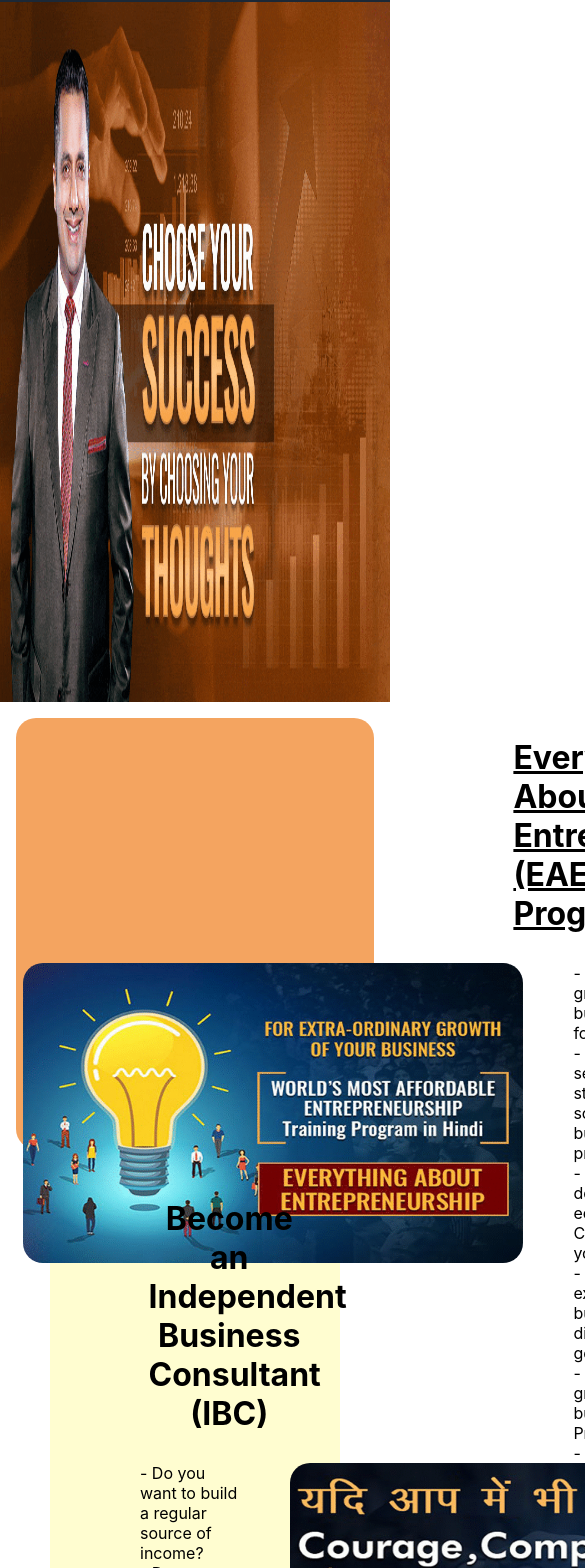
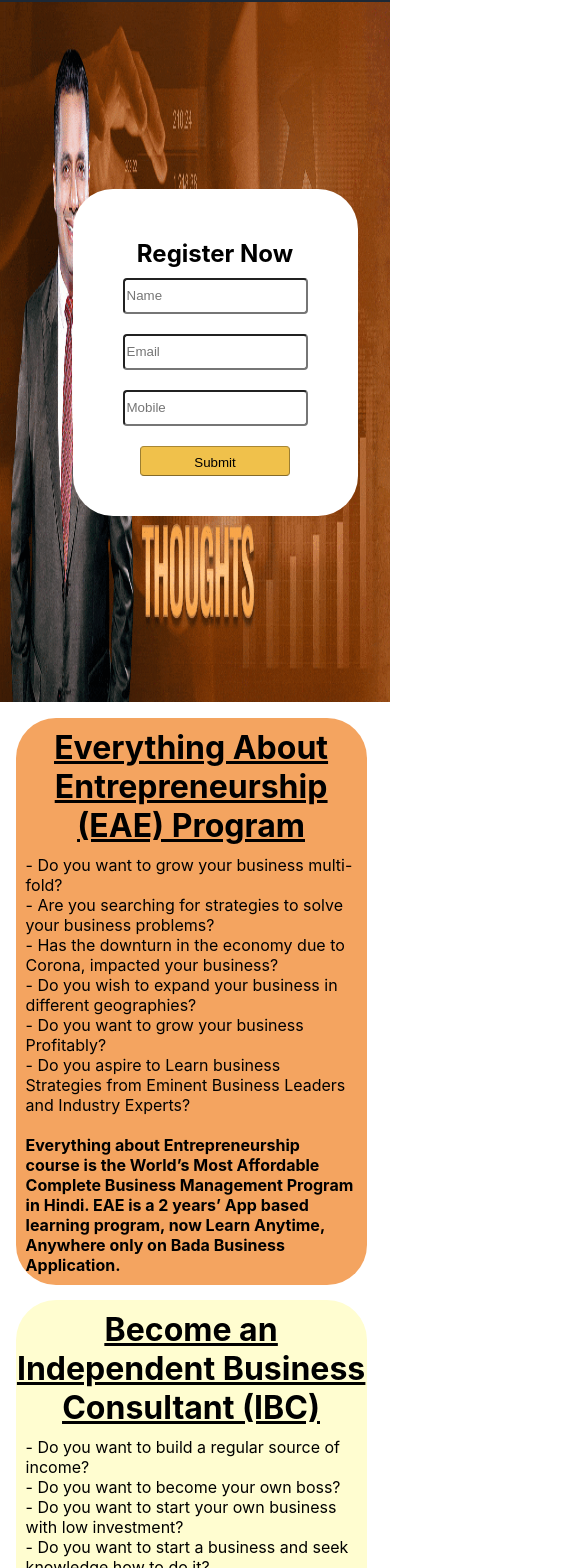
Before and after one commit to varunjeett/Bada_Business, a React (Create React App) app: page / in a window 390 px wide. Shown: the part 88-1656 px from the top of the page, 585 px wide, since content can reach past the window. Built offline with nearby package versions, Linux system fonts and the light colour scheme.

Commit message:
Responsive(Only Header Footer Left)

```diff
--- a/src/Landing.css
+++ b/src/Landing.css
@@ -1,36 +1,73 @@
 .landing__gifleft{
     background-color: #F4A460;
-    border-radius: 20px;
-    padding-top: 20px;
+    border-radius: 40px;
+    display: flex;
+    flex-direction: column;
+    /* align-items: center; */
+    /* text-align: center; */
+    width: 90%;
+    /* padding-top: 20px;
     padding-left: 2% ;
     padding-right:  2% ;
-    padding-bottom: 3%;
+    padding-bottom: 3%; */
     margin: 4%;
-    height: 400px;
-    /* display: grid;
-    place-items: center; */
+}
+
+.landing__head{
+    padding-top: 10px;
+    flex: 0.3;
+    text-decoration: underline;
+    text-align: center;
+}
+
+
+.landing__all{
+    flex: 0.7;
+    display: flex;
+    padding: 10px 10px;
+}
+
+.landing__gif{
+    flex: 0.4       ;
 
 }
 
-.landing__head{
-    margin-left: -10px;
-    align-items: center;
-    margin-bottom: 30px;
-    text-decoration: underline;
-}
-
-.landing__all{
-    display: flex ;
-}
 .landing__gif > img{
-
     width: 500px;
     height: 300px;
     border-radius: 20px;
-
+    margin: 10px 10px;
 }
 
 .landing__text{
+    display: grid;
+    place-content: center;
+}
 
-    margin-left: 50px;
+@media screen and (max-width:960px){
+
+    .landing__gifleft{
+        background-color: #F4A460;
+        border-radius: 40px;
+        align-items: center;
+        width: 90%;
+        margin: 4%;
+    }
+
+    .landing__head{
+        padding-top: 10px;
+        text-decoration: underline;
+        text-align: center;
+    }
+
+    .landing__gif{
+        display: none;
+
+    }
+
+    .landing__text{
+        text-align: left ;
+    }
+
+
 }
--- a/src/Landing3.js
+++ b/src/Landing3.js
@@ -6,7 +6,10 @@
 function Landing3() {
     return (
         <div className="landing__gifleft">
-            <h1>Problem Solving Courses (PSC)</h1>
+            <div className="landing__head">
+                <h1>Problem Solving Courses (PSC)</h1>
+            </div>
+
             <div className="landing__all">
                 <div className="landing__gif">
                     <img src={img1} />
--- a/src/Landing5.js
+++ b/src/Landing5.js
@@ -6,7 +6,10 @@
 function Landing5() {
     return (
         <div className="landing__gifleft">
-            <h1>Customized Learning Solutions - White Labeled LMS</h1>
+            <div className="landing__head">
+                <h1>Customized Learning Solutions - White Labeled LMS</h1>
+            </div>
+
             <div className="landing__all">
                 <div className="landing__gif">
                     <img src={img1} />
--- a/src/Landingleft.css
+++ b/src/Landingleft.css
@@ -1,29 +1,66 @@
+.landingleft__gifleft{
+    background-color: #FFFDD0;
+    border-radius: 40px;
+    display: flex;
+    flex-direction: column;
+    width: 90%;
+    margin: 4%;
+}
 
-.landingleft__gifleft{
-    padding-left: 90px ;
-    padding-right: 30px;
-    margin: 50px;
-    background-color: #FFFDD0;
-    border-radius: 20px;
-    height: 400px;
+.landingleft__head{
+    padding-top: 10px;
+    flex: 0.3;
+    text-decoration: underline;
 }
-.landingleft__gifleft > h1{
-    text-align: center;
-    margin-bottom: 30px;
-    flex: 0.5;
-    margin-left: 5% ;
+
+
+.landingleft__all{
+    flex: 0.7;
+    display: flex;
+    padding: 10px 10px;
+}
+
+.landingleft__gif{
+    flex: 0.4       ;
 
 }
-.landingleft__all{
-    display: flex ;
-}
+
 .landingleft__gif > img{
-
     width: 500px;
     height: 300px;
     border-radius: 20px;
+    margin: 10px 10px;
+}
+
+.landingleft__text{
+    display: grid;
+    place-content: center;
+}
+
+@media screen and (max-width:960px){
+
+    .landingleft__gifleft{
+        background-color: #FFFDD0;
+        border-radius: 40px;
+        align-items: center;
+        width: 90%;
+        margin: 4%;
+    }
+
+    .landingleft__head{
+        padding-top: 10px;
+        text-decoration: underline;
+        text-align: center;
+    }
+
+    .landingleft__gif{
+        display: none;
+
+    }
+
+    .landingleft__text{
+        text-align: left ;
+    }
+
 
 }
-.landingleft__text{
-    margin-right: 50px;
-}
--- a/src/Landingleft.js
+++ b/src/Landingleft.js
@@ -4,7 +4,9 @@
 function Landingleft() {
     return (
         <div className="landingleft__gifleft">
+            <div className="landingleft__head">
             <h1>Become an Independent Business Consultant (IBC)</h1>
+            </div>
             <div className="landingleft__all">
                 <div className="landingleft__text">
                     <p>
--- a/src/Landingleft4.js
+++ b/src/Landingleft4.js
@@ -4,7 +4,10 @@
 function Landingleft4() {
     return (
         <div className="landingleft__gifleft">
-            <h1>Life Time Membership (LTM)</h1>
+            <div className="landingleft__head">
+                <h1>Life Time Membership (LTM)</h1>
+            </div>
+
             <div className="landingleft__all">
                 <div className="landingleft__text">
                     <p>
--- a/src/Landingleft6.js
+++ b/src/Landingleft6.js
@@ -4,7 +4,10 @@
 function Landingleft6() {
     return (
         <div className="landingleft__gifleft">
-            <h1>Business Case Studies on Social Media</h1>
+            <div className="landingleft__head">
+                <h1>Business Case Studies on Social Media</h1>
+            </div>
+
             <div className="landingleft__all">
                 <div className="landingleft__text">
                     <p>
--- a/src/MiddlePage.css
+++ b/src/MiddlePage.css
@@ -5,12 +5,55 @@
     background-size: 100% 100%;
     background-repeat: no-repeat;
     background-attachment: fixed;
-}
-h1{
-    margin-left: 500px;
+    display: grid;
+    place-content: center;
+
 }
 
 .middlePage__form{
+    margin-left: 300px4;
+    text-align: left;
+}
+
+
+.review__table{
+
+    background-color: white;
+    border-radius: 40px;
+    padding: 30px 20px;
+    width: 100%;
+    align-items: center;
+    display: flex;
+    flex-direction: column;
+}
+
+.review__table > input{
+    height: 30px;
+    border-radius: 4px;
+}
+
+
+input[type = submit]{
+    position: relative;
+    border-radius: 4px;
+    font-weight: 200;
+    align-self: center;
+    align-content: center;
+    width: 150px;
+    background-color: #f0c14b;
+    border: 1px solid ;
+    border-color: #a88734 #9c7e31 #846a29;
+    padding: 8px 8px;
+
+}
+input[type = submit]:hover {
+    font-weight: bold;
+    background-color: #f1b314;
+    box-shadow: 0 12px 16px 0 rgba(0,0,0,0.24), 0 17px 50px 0 rgba(0,0,0,0.19);
+}
+
+
+/* .middlePage__form{
     background-color: white;
     width: 50px;
     height: 00px;
@@ -39,47 +82,32 @@
     border-radius: 4px;
 }
 
-input[type = submit]{
-    position: relative;
-    border-radius: 4px;
-    font-weight: 200;
-    align-self: center;
-    align-content: center;
-    width: 150px;
-    background-color: #f0c14b;
-    border: 1px solid ;
-    border-color: #a88734 #9c7e31 #846a29;
-    padding: 8px 8px;
-
-}
-input[type = submit]:hover {
-    font-weight: bold;
-    background-color: #f1b314;
-    box-shadow: 0 12px 16px 0 rgba(0,0,0,0.24), 0 17px 50px 0 rgba(0,0,0,0.19);
-}
+ */
 
 .review__table > input{
     margin: 10px;
 }
 
+h1{
+    text-align: center;
+    text-decoration: underline;
+ }
+
 .middle__bottom > img{
     width: 100%;
-    position: relative;
 }
 
-a{
-    margin-left: 700px;
+.end__button{
+    display: grid;
+    place-content: center ;
 }
 
 button{
-    position: relative;
-    left: 10px;
+
     border-radius: 40px;
     font-weight: 300;
-    margin-bottom: 100px;
+    margin-bottom: 20%;
     font-size: large;
-    align-self: center;
-    align-content: center;
     font-family: 'Cedarville Cursive', cursive;
     width: 150px;
     color: white;
@@ -91,8 +119,6 @@
 }
 
 button:hover {
-    font-family: 'Cedarville Cursive', cursive;
     font-weight: bold;
-    background-color: #f1b314;
     box-shadow: 0 12px 16px 0 rgba(0,0,0,0.24), 0 17px 50px 0 rgba(0,0,0,0.19);
 }
--- a/src/MiddlePage.js
+++ b/src/MiddlePage.js
@@ -44,9 +44,8 @@
     return (
         <div className="middlePage">
             <div className="middlePage__first">
-                <div className="middlePage__form">
-                    <div className="review__form"  >
 
+                    <div className="middlePage__form"  >
                         <form className="review__table">
                             <br/>
                             <h2>Register Now</h2>
@@ -68,8 +67,6 @@
                         </form>
 
                     </div>
-                </div>
-
             </div>
             <div className="middlePage__head">
                 <div className="middle__landing">
@@ -91,14 +88,18 @@
                     <Landingleft6 />
                 </div>
             </div>
+
+            <div className="middle__bottom">
             <h1>Our Eminent Billionaire Professors</h1>
-            <div className="middle__bottom">
                 <img src={f1} />
                 <img src={f2} />
             </div>
-            <a href="https://www.badabusiness.com/" target="_black">
+            <div className="end__button">
+                 <a href="https://www.badabusiness.com/" target="_black">
                 <button>View All</button>
             </a>
+            </div>
+
 
         </div>
     )
```
